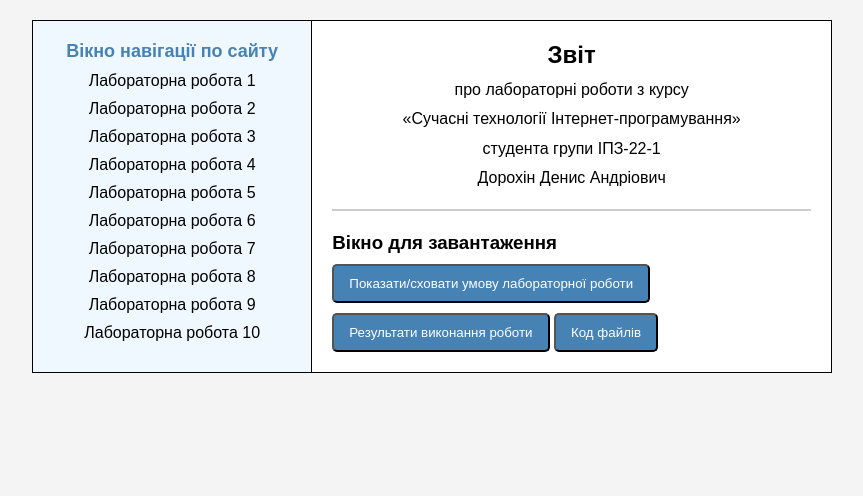
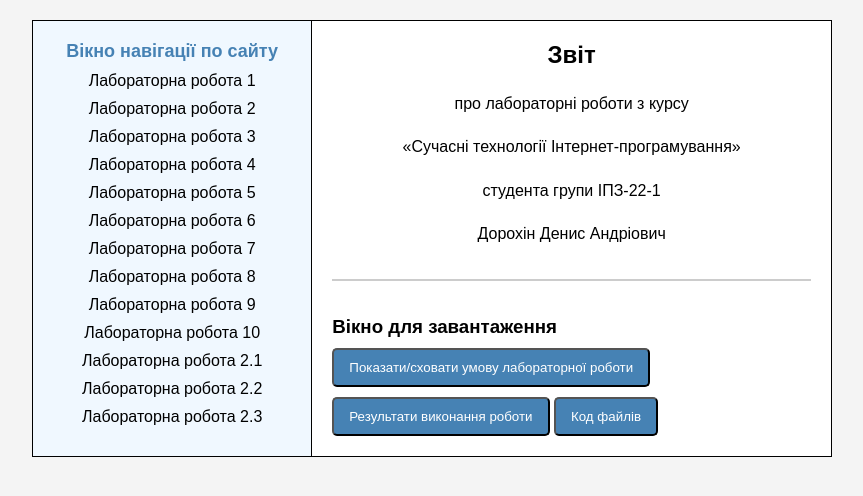
Before and after one commit to Jefferson-man/denis11, a website: page index.html in a window 1280 px wide. Shown: the whole page, without its empty margins (208-1071 px from the left). Drawn offline with Linux system fonts and the light colour scheme.

Commit message:
Update index.html

```diff
--- a/index.html
+++ b/index.html
@@ -22,6 +22,9 @@
                 <li><a href="#" onclick="loadLabContent(8)">Лабораторна робота 8</a></li>
                 <li><a href="#" onclick="loadLabContent(9)">Лабораторна робота 9</a></li>
                 <li><a href="#" onclick="loadLabContent(10)">Лабораторна робота 10</a></li>
+                <li><a href="#" onclick="loadLabContent(11)">Лабораторна робота 2.1</a></li>
+                <li><a href="#" onclick="loadLabContent(12)">Лабораторна робота 2.2</a></li>
+                <li><a href="#" onclick="loadLabContent(13)">Лабораторна робота 2.3</a></li>
             </ul>
         </div>
         <div class="content">
```
